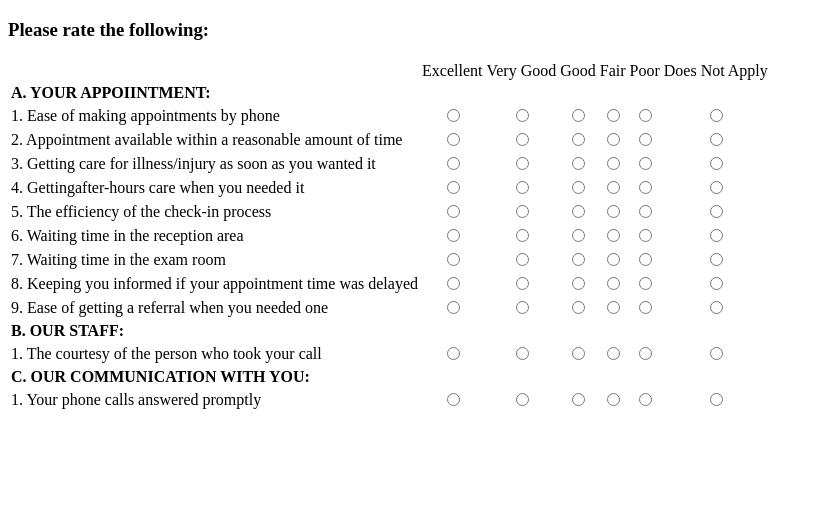
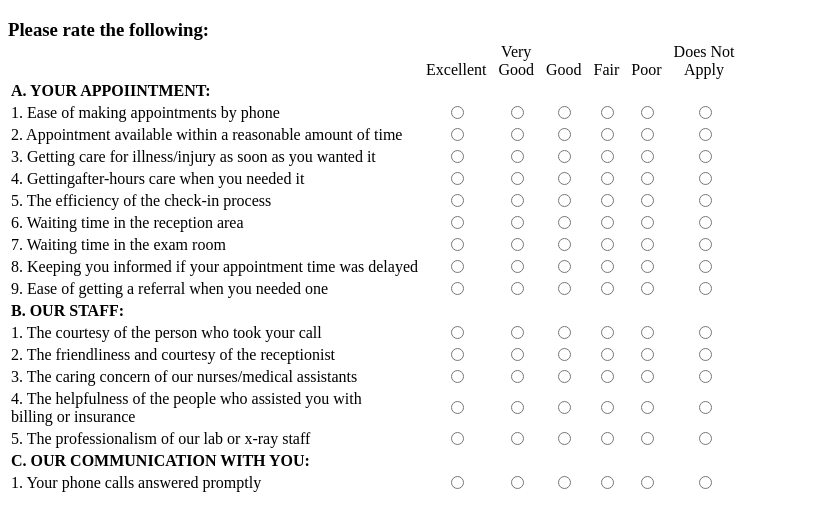
Before and after one commit to Venduro/patient-survey-form, a plain HTML site: page index.html in a window 1280 px wide. Shown: the whole page, without its empty margins (0-821 px from the left). Drawn offline with Linux system fonts and the light colour scheme.

Commit message:
added B content, styled heading, and aligned response titles

```diff
--- a/css.css
+++ b/css.css
@@ -1,5 +1,15 @@
+h3 {
+  -webkit-margin-after: 0em;
+}
+
 .center {
   text-align: center;
+  padding: 0 5px 0 5px;
+}
+
+.title-padding {
+  text-align: center;
+  padding: 18px 5px 0 5px;
 }
 
 span.bold {
--- a/index.html
+++ b/index.html
@@ -16,12 +16,12 @@
       <tbody>
         <tr>
           <td></td>
-          <td>Excellent</td>
-          <td>Very Good</td>
-          <td>Good</td>
-          <td>Fair</td>
-          <td>Poor</td>
-          <td>Does Not Apply</td>
+          <td class="title-padding">Excellent</td>
+          <td class="center">Very<br> Good</td>
+          <td class="title-padding">Good</td>
+          <td class="title-padding">Fair</td>
+          <td class="title-padding">Poor</td>
+          <td class="center">Does Not<br> Apply</td>
         </tr>
 
         <!--A. Your appointment section-->
@@ -136,6 +136,46 @@
           <td class="center"><input type="radio" name="B1"/></td>
           <td class="center"><input type="radio" name="B1"/></td>
         </tr>
+
+        <tr>
+          <td>2. The friendliness and courtesy of the receptionist</td>
+          <td class="center"><input type="radio" name="B2"/></td>
+          <td class="center"><input type="radio" name="B2"/></td>
+          <td class="center"><input type="radio" name="B2"/></td>
+          <td class="center"><input type="radio" name="B2"/></td>
+          <td class="center"><input type="radio" name="B2"/></td>
+          <td class="center"><input type="radio" name="B2"/></td>
+        </tr>
+
+        <tr>
+          <td>3. The caring concern of our nurses/medical assistants</td>
+          <td class="center"><input type="radio" name="B3"/></td>
+          <td class="center"><input type="radio" name="B3"/></td>
+          <td class="center"><input type="radio" name="B3"/></td>
+          <td class="center"><input type="radio" name="B3"/></td>
+          <td class="center"><input type="radio" name="B3"/></td>
+          <td class="center"><input type="radio" name="B3"/></td>
+        </tr>
+
+        <tr>
+          <td>4. The helpfulness of the people who assisted you with<br> billing or insurance</td>
+          <td class="center"><input type="radio" name="B4"/></td>
+          <td class="center"><input type="radio" name="B4"/></td>
+          <td class="center"><input type="radio" name="B4"/></td>
+          <td class="center"><input type="radio" name="B4"/></td>
+          <td class="center"><input type="radio" name="B4"/></td>
+          <td class="center"><input type="radio" name="B4"/></td>
+        </tr>
+
+        <tr>
+          <td>5. The professionalism of our lab or x-ray staff</td>
+          <td class="center"><input type="radio" name="B5"/></td>
+          <td class="center"><input type="radio" name="B5"/></td>
+          <td class="center"><input type="radio" name="B5"/></td>
+          <td class="center"><input type="radio" name="B5"/></td>
+          <td class="center"><input type="radio" name="B5"/></td>
+          <td class="center"><input type="radio" name="B5"/></td>
+        </tr>
         <!--C. Communication section-->
         <tr>
           <td>
```
